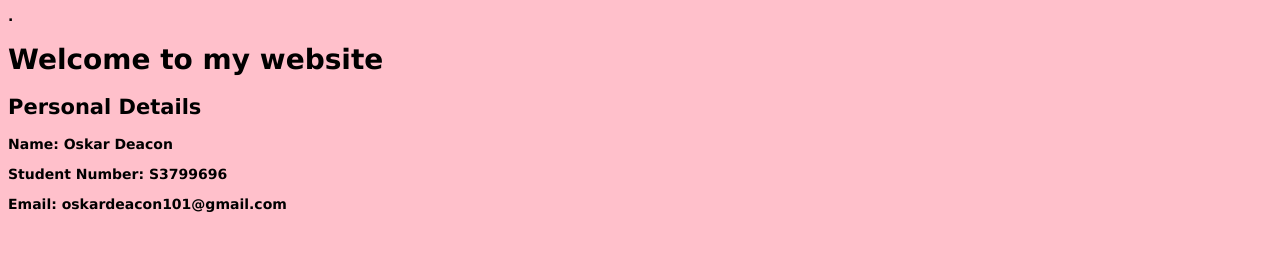
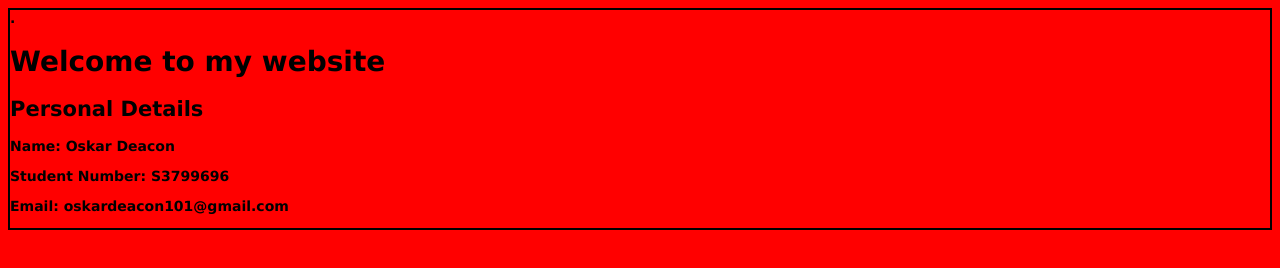
Before and after one commit to oskardeacon/Oskardeacon, a plain HTML site: page index.html in a window 1280 px wide. Drawn offline with Linux system fonts and the light colour scheme.

Commit message:
Update style.css

```diff
--- a/style.css
+++ b/style.css
@@ -1,6 +1,7 @@
 body{
-    background-color:pink;
+    background-color:red;
     font-size:14px;
     font-weight:bolder;
     font-family:verdana, sans-serif;
+    border: 2px solid black
 }
```
